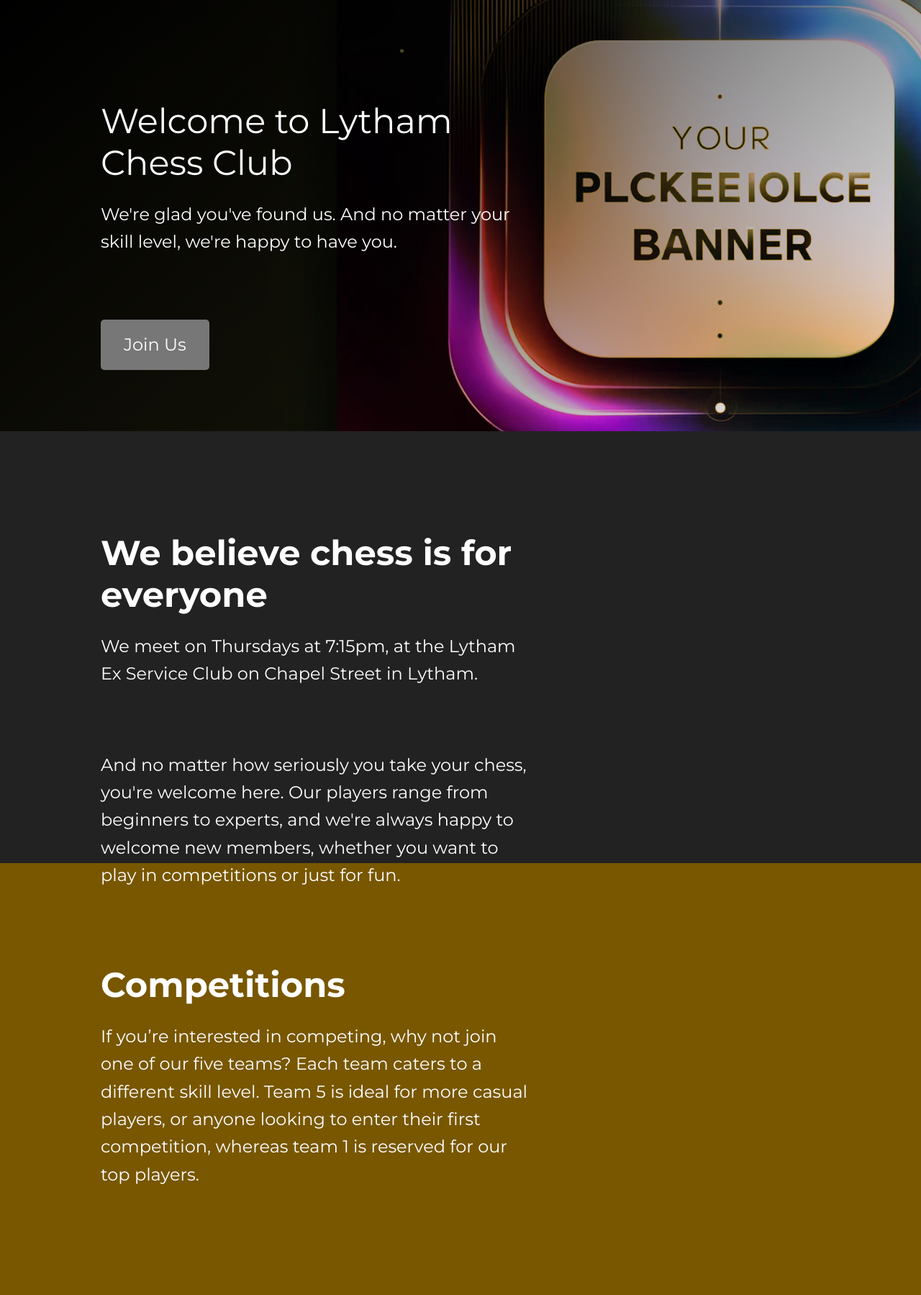
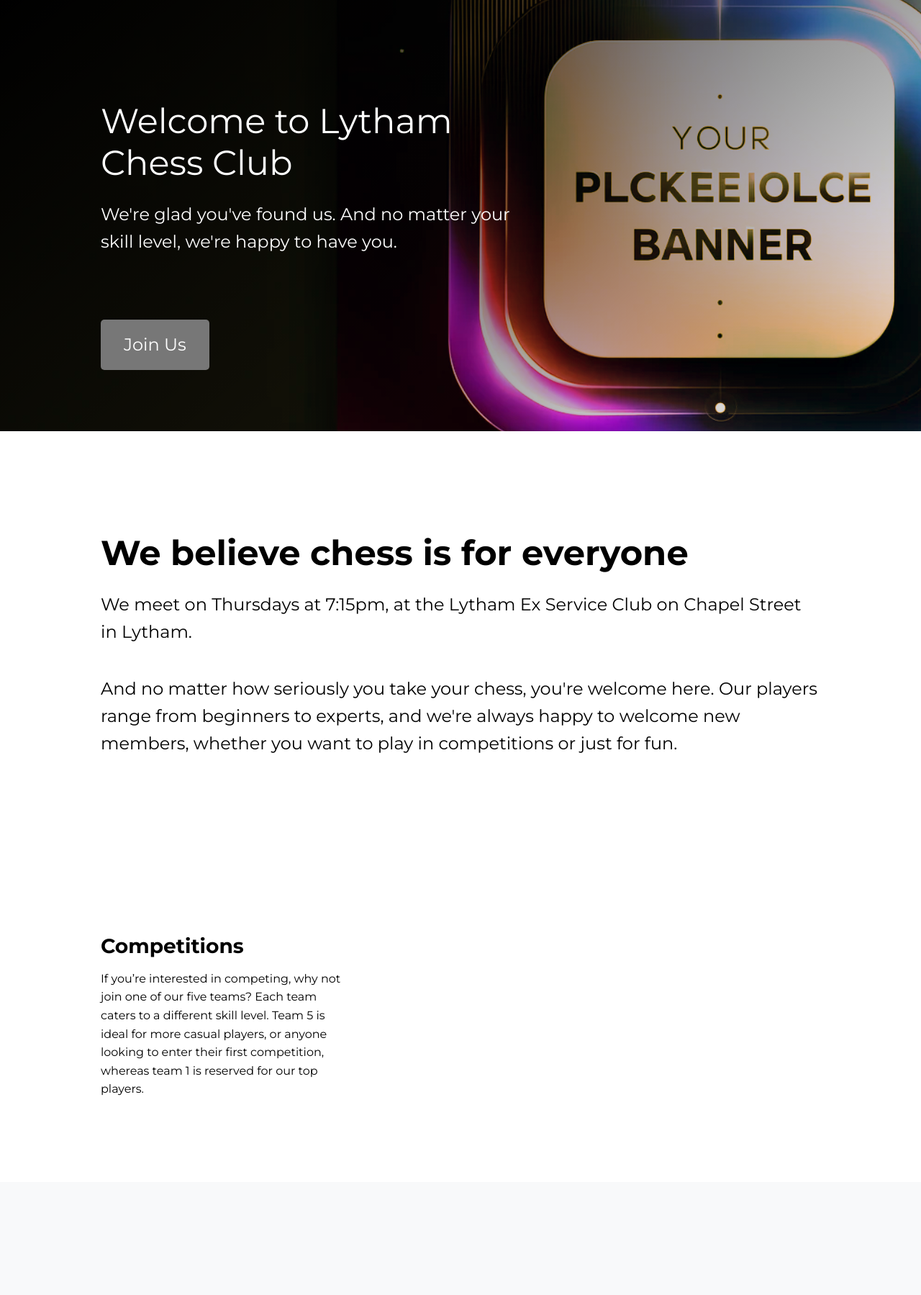
Before and after one commit to a11yChief/lcc-stack, a PHP site: page /home.php in a window 1280 px wide. Shown: the part 68-1867 px from the top of the page at 72% size. After the commit the page ends 1590 px from the top, so only its background shows below. Run offline with PHP 8.4, Linux system fonts and the light colour scheme.

Commit message:
Added small-feature class

```diff
--- a/site/common/styles/features.css
+++ b/site/common/styles/features.css
@@ -1,5 +1,5 @@
 .section-gold {
-  background: #785700;
+  background: #643100;
   color: #FFFFFF;
 }
 
@@ -25,17 +25,21 @@
 }
 
 .large-feature {
-  max-width: 60%;
+  max-width: 100%;
   font-size: 2rem;
-}
-
-.large-feature h1 {
-  font-weight: 300;
-
 }
 
 .large-feature p {
   font-size: 1.5rem;
-  margin-bottom: 1rem;
-  padding-bottom: 4rem;
+  margin-bottom: 0rem;
+  padding-bottom: 1rem;
 }
+
+.small-feature {
+  max-width: 34%;
+  font-size: 1.5rem;
+}
+
+.small-feature p {
+  font-size: 1rem;
+}
--- a/site/home.php
+++ b/site/home.php
@@ -8,10 +8,10 @@
     <section class="hero">
       <?php include $_SERVER['DOCUMENT_ROOT'] . '/home/welcome.php'; ?>
     </section>
-    <section class="section-dark">
+    <section class="section-light">
       <?php include $_SERVER['DOCUMENT_ROOT'] . '/home/inclusive.php'; ?>
     </section>
-    <section class="section-gold">
+    <section class="section-light">
       <?php include $_SERVER['DOCUMENT_ROOT'] . '/home/opportunities.php'; ?>
     </section>
   </main>
--- a/site/home/inclusive.php
+++ b/site/home/inclusive.php
@@ -1,4 +1,4 @@
-<div class="hero-container">
+<div class="feature-container">
   <div class="large-feature">
     <h2>We believe chess is for everyone</h2>
     <p>
--- a/site/home/opportunities.php
+++ b/site/home/opportunities.php
@@ -1,6 +1,6 @@
-<div class="hero-container">
-<div class="hero-content">
-          <h2>Competitions </h2>
+<div class="feature-container">
+<div class="small-feature">
+          <h3>Competitions </h3>
           <p>
             If you’re interested in competing, why not join one of our five teams? Each team caters to a different
             skill
```
